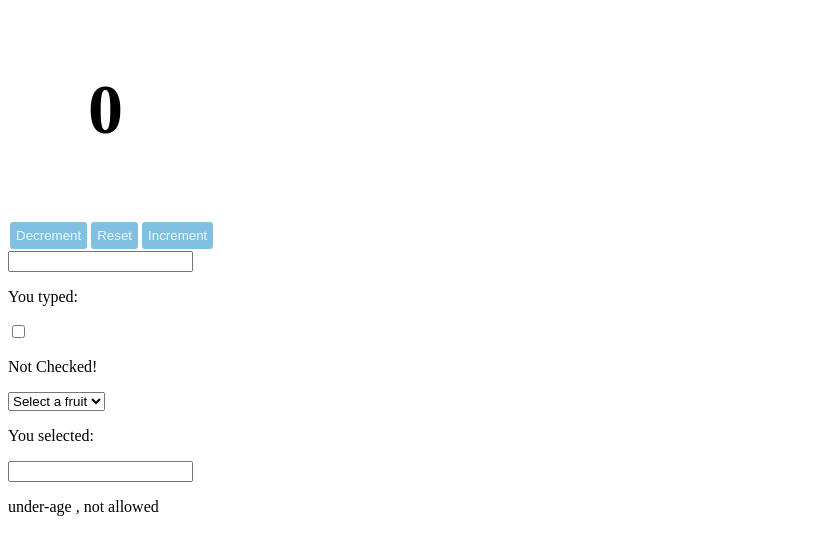
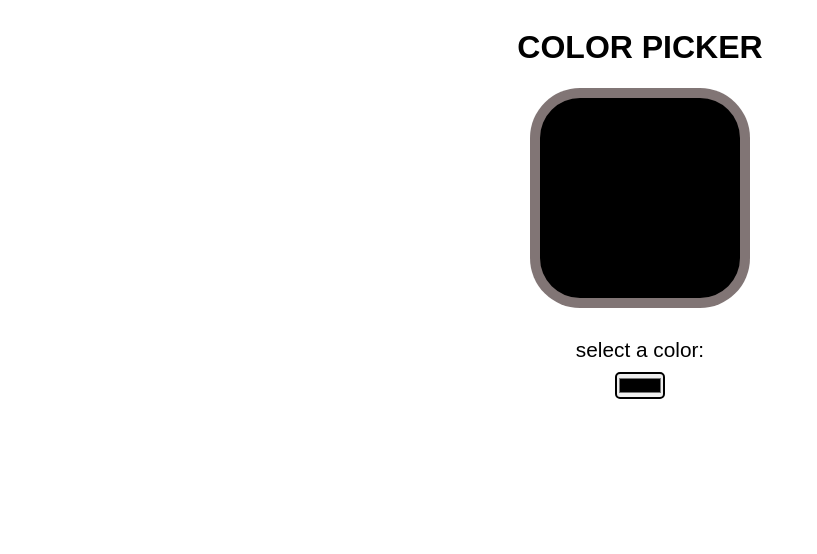
Before and after one commit to geethikaakkineni/react_learning_progress, a React (Vite) app: page / in a window 1280 px wide. Shown: the top 554 px of the page, without its empty margins (0-817 px from the left). Built offline with nearby package versions, Linux system fonts and the light colour scheme.

Commit message:
a simple color picker

```diff
--- a/src/App.jsx
+++ b/src/App.jsx
@@ -11,12 +11,13 @@ import Listpt2 from './Listpt2.jsx'
 import ButtonEvent from './ButtonEvent.jsx'
 import Hooks from './Hooks.jsx'
 import EventHandlers from './EventHandlers.jsx'
+import ColorPicker from './ColorPicker.jsx'
+
 
 function App() {
   return(
     <>
-      <Hooks/>
-      <EventHandlers/>
+      <ColorPicker/>
     </>
   );
 
--- /dev/null
+++ b/src/ColorPicker.css
@@ -0,0 +1,33 @@
+*{
+    font-family: "Crazy Font Name", fantasy;
+}
+
+.container{
+    display: flex;
+    flex-direction: column;
+    align-items: center;
+}
+
+.display{
+    width: 200px;
+    height: 200px;
+    border: 10px solid rgba(216, 196, 196, 0.597);
+    border-radius: 50px;
+    display: flex;
+    align-items: center;
+    /* justify-content: center; */
+    text-align: center;
+    font-size: 1.4rem;
+    margin-bottom: 30px;
+}
+
+label{
+    font-size: 1.3rem;
+    margin-bottom: 10px;
+}
+
+input{
+    border:2px solid black;
+    border-radius: 5px;
+    padding: 0px;
+}
--- /dev/null
+++ b/src/ColorPicker.jsx
@@ -0,0 +1,26 @@
+import {useState} from 'react';
+import './ColorPicker.css'
+
+function ColorPicker(){
+
+    const [color,setColor]=useState("#000000");
+
+    const colorHandler=(e)=>{
+        setColor(e.target.value);
+    }
+
+    return (
+        <>
+            <div className='container'>
+                <h1>COLOR PICKER</h1>
+                <div className='display' style={{backgroundColor:color}}>
+                    <p>selected color: {color}</p>
+                </div>
+                <label>select a color:</label>
+                <input type='color' value={color} onChange={colorHandler}/>
+
+            </div>
+        </>
+    );
+}
+export default ColorPicker;
```
